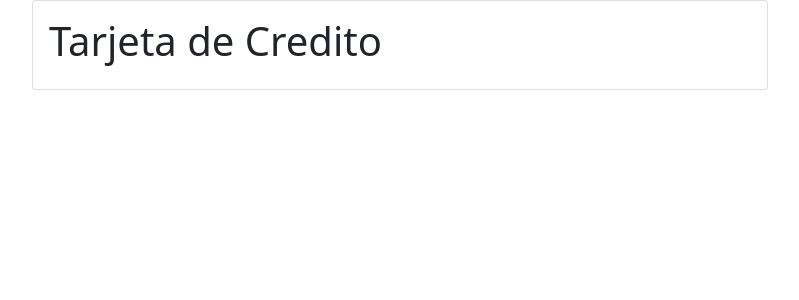
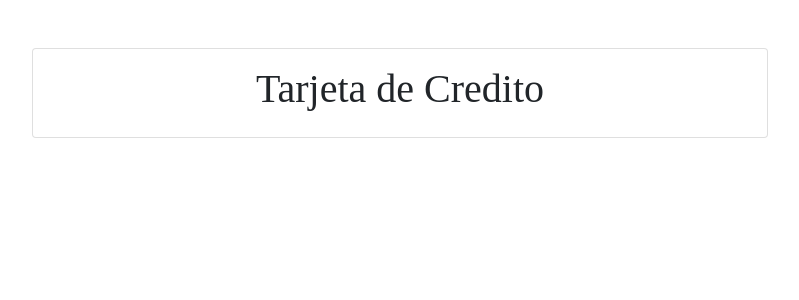
Before and after one commit to Daniel151505/Aplicacion-Tarjeta-de-Credito, an Angular app in the folder Aplicacion-Tarjeta-de-Credito/: page / in a window 1280 px wide. Shown: the top 300 px of the page, without its empty margins (240-1039 px from the left). Built offline with nearby package versions, Linux system fonts and the light colour scheme; a web font is replaced by a local one.

Commit message:
Vista Tarjeta de Credito Titulo

```diff
--- a/Aplicacion-Tarjeta-de-Credito/src/app/app.component.html
+++ b/Aplicacion-Tarjeta-de-Credito/src/app/app.component.html
@@ -1,9 +1,9 @@
-<div class="container">
+<div class="container mt-5">
     <div class="row">
         <div class="col-lg-8 offset-lg-2">
             <div class="card">
                 <div class="card-body">
-                    <h1>Tarjeta de Credito</h1>
+                    <h1 class="titulo">Tarjeta de Credito</h1>
                 </div>
             </div>
         </div>
```
